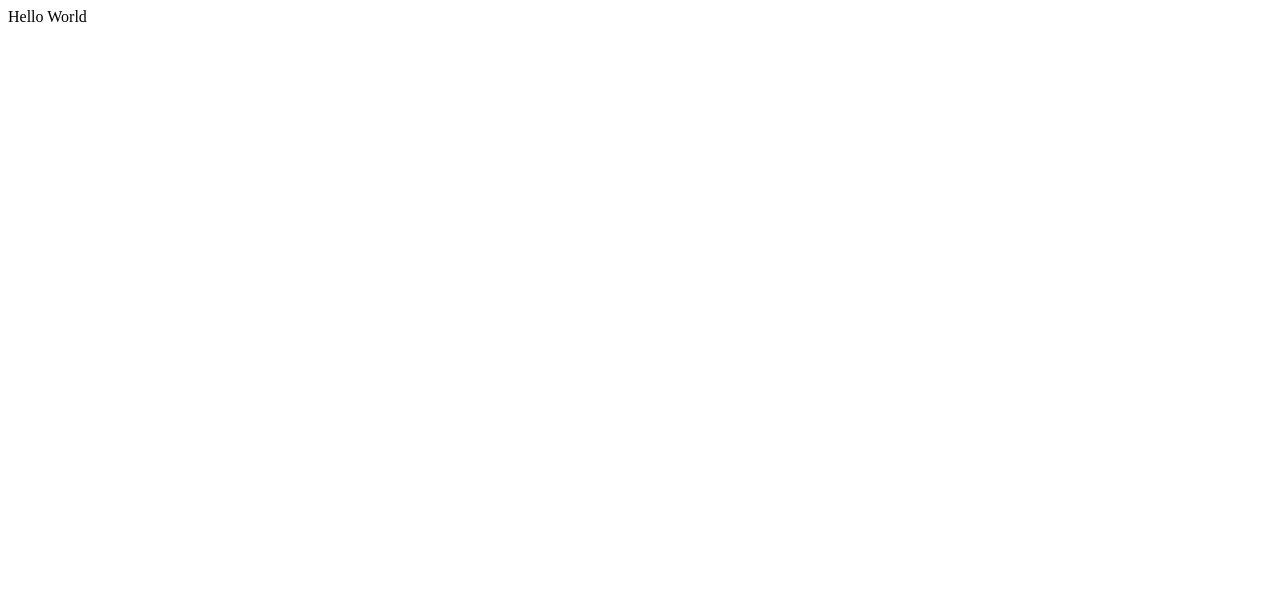
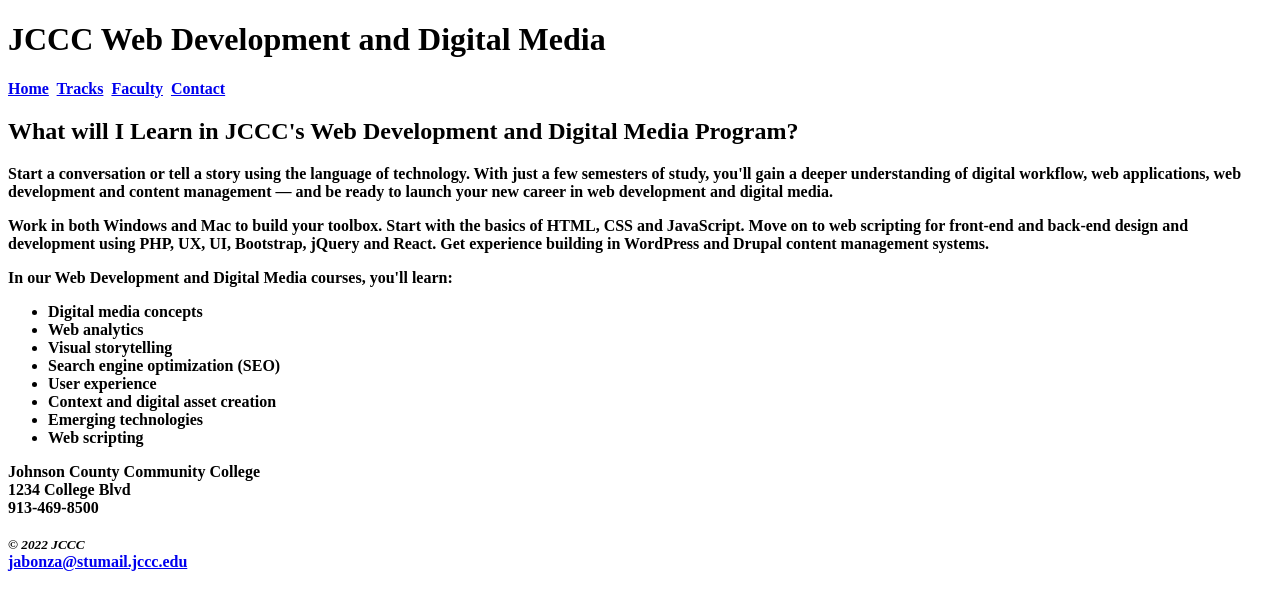
Before and after one commit to JiovaniAbonza/Web110, a plain HTML site: page index.html in a window 1280 px wide. Drawn offline with Linux system fonts and the light colour scheme.

Commit message:
Add files via upload

```diff
--- a/index.html
+++ b/index.html
@@ -1,11 +1,55 @@
 <!DOCTYPE html>
-<!--Jiovani Abonza 1/26/25-->
 <html lang="en">
-    <head>
-    <title>My First HTML5 Web Page</title>
-    <meta charset="utf-8">
-    </head>
-    <body>
-    Hello World
-    </body>
-    </html>
+<head>
+  <!-- Jiovani - Web Development Project - February 2025-->
+  <meta charset="UTF-8">
+  <title>JCCC Web Development and Digital Media</title>
+</head>
+<body>
+<!-- The header-->
+<header>
+    <h1>JCCC Web Development and Digital Media</h1>
+
+<nav>
+  <b>
+      <a href="index.html">Home</a>&nbsp;
+      <a href="tracks.html">Tracks</a>&nbsp;
+      <a href="faculty.html">Faculty</a>&nbsp;
+      <a href="contact.html">Contact</a>&nbsp;
+    <b>
+ <!--The navigation-->
+</nav>
+</header>
+<main>
+    <h2>What will I Learn in JCCC's Web Development and Digital Media Program?</h2>
+    <p>Start a conversation or tell a story using the language of technology. With just a few semesters of study, you'll gain a deeper understanding of digital workflow, web applications, web development and content management — and be ready to launch your new career in web development and digital media.
+    </p>
+    <p>Work in both Windows and Mac to build your toolbox. Start with the basics of HTML, CSS and JavaScript. Move on to web scripting for front-end and back-end design and development using PHP, UX, UI, Bootstrap, jQuery and React. Get experience building in WordPress and Drupal content management systems.
+    </p>
+    <p>In our Web Development and Digital Media courses, you'll learn:
+    </p>
+    <ul>
+        <!--list of the different courses-->
+        <li>Digital media concepts</li>
+        <li>Web analytics</li>
+        <li>Visual storytelling</li>
+        <li>Search engine optimization (SEO)</li>
+        <li>User experience</li>
+        <li>Context and digital asset creation</li>
+        <li>Emerging technologies</li>
+        <li>Web scripting</li>
+    </ul>
+     <!--Had issues in this section didnt want to indent to left-->
+    <div style="text-align: lefty;">
+         Johnson County Community College<br>
+         1234 College Blvd<br>
+         913-469-8500<br><br>
+    </div>
+</main>
+<!--The footer has email and also copyright info-->
+<footer>
+     <small><em>&copy; 2022 JCCC</em></small><br>
+     <a href="mailito:jabonza@stumail.jccc.edu">jabonza@stumail.jccc.edu</a>
+    </footer>
+</body>
+</html>
```
Also changed, not shown: tracks.html (added, +47 -0 lines).
